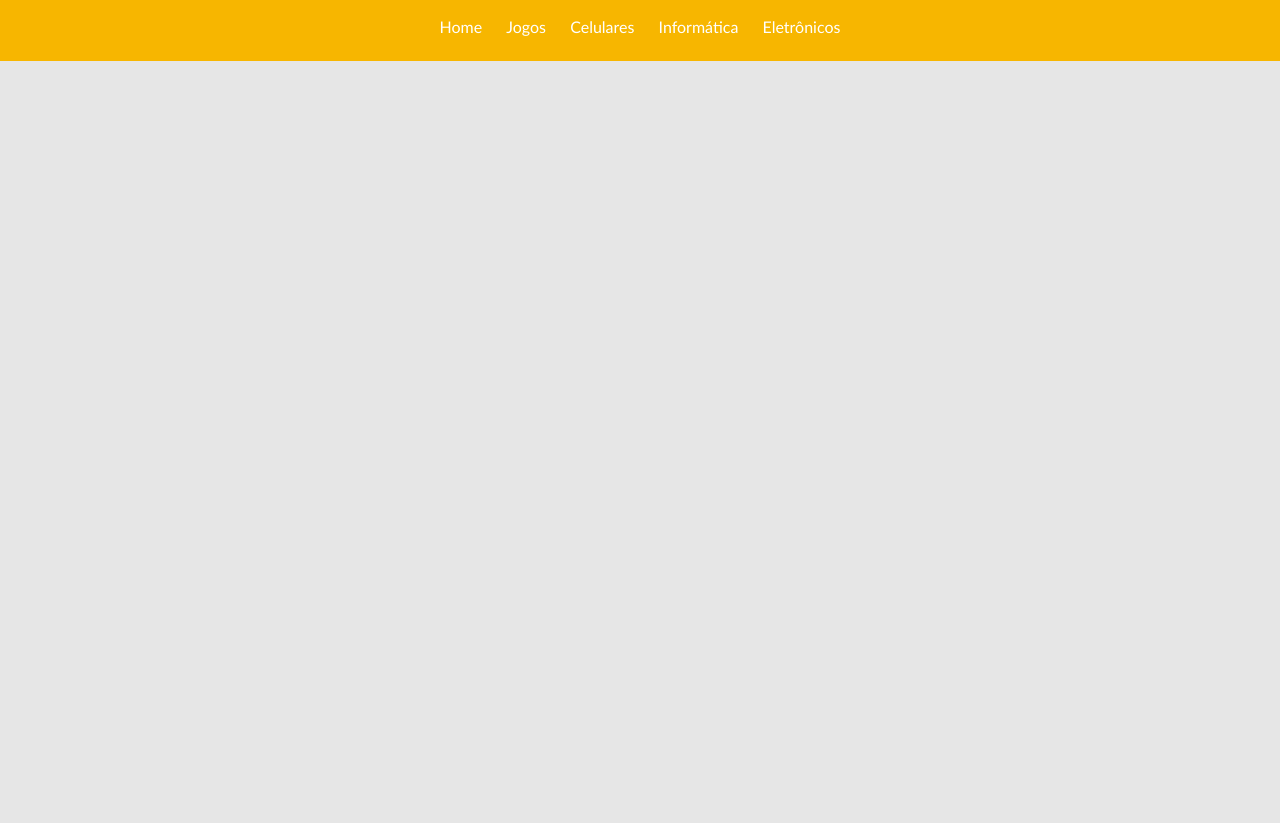
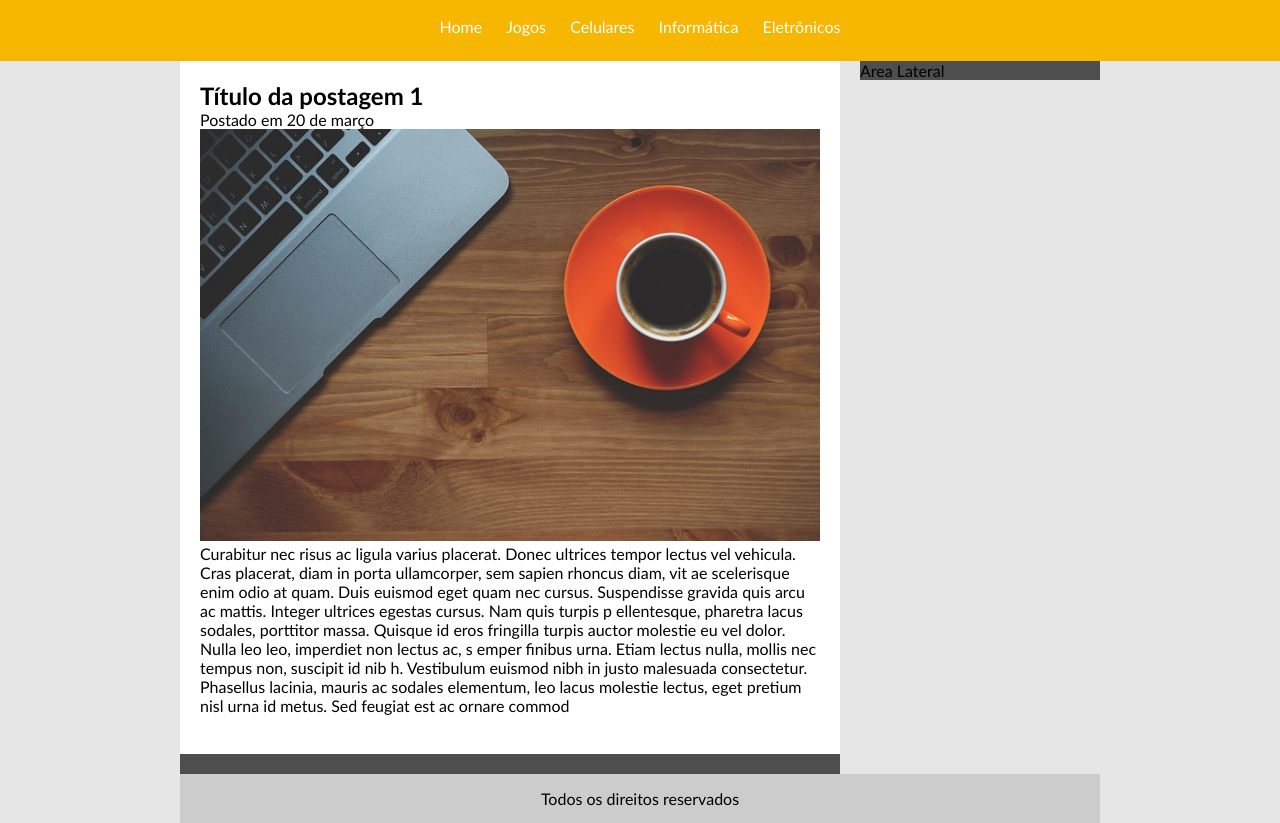
Before and after one commit to ClaraCosta/Repositorio-estudos-simples, a plain HTML site: page TecBlog/index.html in a window 1280 px wide. Shown: the part 76-899 px from the top of the page. Before the commit the page ends 800 px from the top, so only its background shows below. Drawn offline with Linux system fonts and the light colour scheme.

Commit message:
Fazendo a primeira postagem

```diff
--- a/TecBlog/css/style.css
+++ b/TecBlog/css/style.css
@@ -21,6 +21,44 @@ body {
 #area-logo, #area-menu {
     padding: 10px;
 }
+
+#area-principal {
+    width: 920px;
+    margin: 0 auto;
+}
+
+#area-postagens, #area-lateral {
+    background: #4e4e4e;
+}
+
+#area-postagens {
+    width: 660px;
+    float: left;
+}
+
+#area-lateral {
+    width: 240px;
+    float: right;
+}
+
+#rodape {
+    clear: both;
+    text-align: center;
+    padding: 15px;
+    background: #ccc;
+}
+
+/*Formatando postagens*/
+
+.postagem {
+    padding: 20px;
+    margin-bottom: 20px;
+    background: white;
+
+}
+
+/*O bloco da área principal está centralizado, pois, as laterais estão
+  definidas como "auto"*/
 
 
 /*Formatação menu*/
--- a/TecBlog/index.html
+++ b/TecBlog/index.html
@@ -26,5 +26,37 @@
 
     </div>
 
+    <div id="area-principal">
+
+        <div id="area-postagens">
+            <div class="postagem">
+                <h2>
+                    <h2>Título da postagem 1</h2>
+                    <span>Postado em 20 de março</span>
+                    <img src="imagens/imagem1.jpg" width="620px">
+
+                    <p>
+                        Curabitur nec risus ac ligula varius placerat. Donec ultrices tempor lectus vel
+                        vehicula. Cras placerat, diam in porta ullamcorper, sem sapien rhoncus diam, vit
+                        ae scelerisque enim odio at quam. Duis euismod eget quam nec cursus. Suspendisse
+                        gravida quis arcu ac mattis. Integer ultrices egestas cursus. Nam quis turpis p
+                        ellentesque, pharetra lacus sodales, porttitor massa. Quisque id eros fringilla
+                        turpis auctor molestie eu vel dolor. Nulla leo leo, imperdiet non lectus ac, s
+                        emper finibus urna. Etiam lectus nulla, mollis nec tempus non, suscipit id nib
+                        h. Vestibulum euismod nibh in justo malesuada consectetur. Phasellus lacinia,
+                          mauris ac sodales elementum, leo lacus molestie lectus, eget pretium nisl urna
+                        id metus. Sed feugiat est ac ornare commod
+                    </p>
+                    <a href="#">Leia mais</a>
+
+                </h2>
+            </div>
+        </div>
+        <div id="area-lateral">Area Lateral</div>
+
+        <div id="rodape">Todos os direitos reservados</div>
+
+    </div>
+
 </body>
 </html>
```
